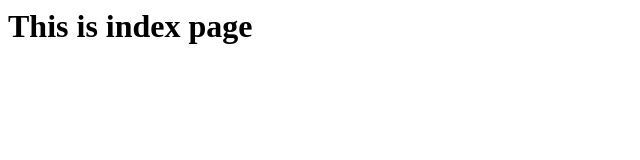
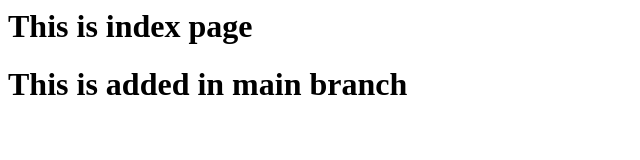
Before and after one commit to Deepali-Jitkar/ide_demo, a plain HTML site: page index.html in a window 1280 px wide. Shown: the whole page, without its empty margins (0-640 px from the left). Drawn offline with Linux system fonts and the light colour scheme.

Commit message:
index file changed in main branch

```diff
--- a/index.html
+++ b/index.html
@@ -1 +1,2 @@
 <h1>This is index page</h1>
+<h1>This is added in main branch</h1>
```
